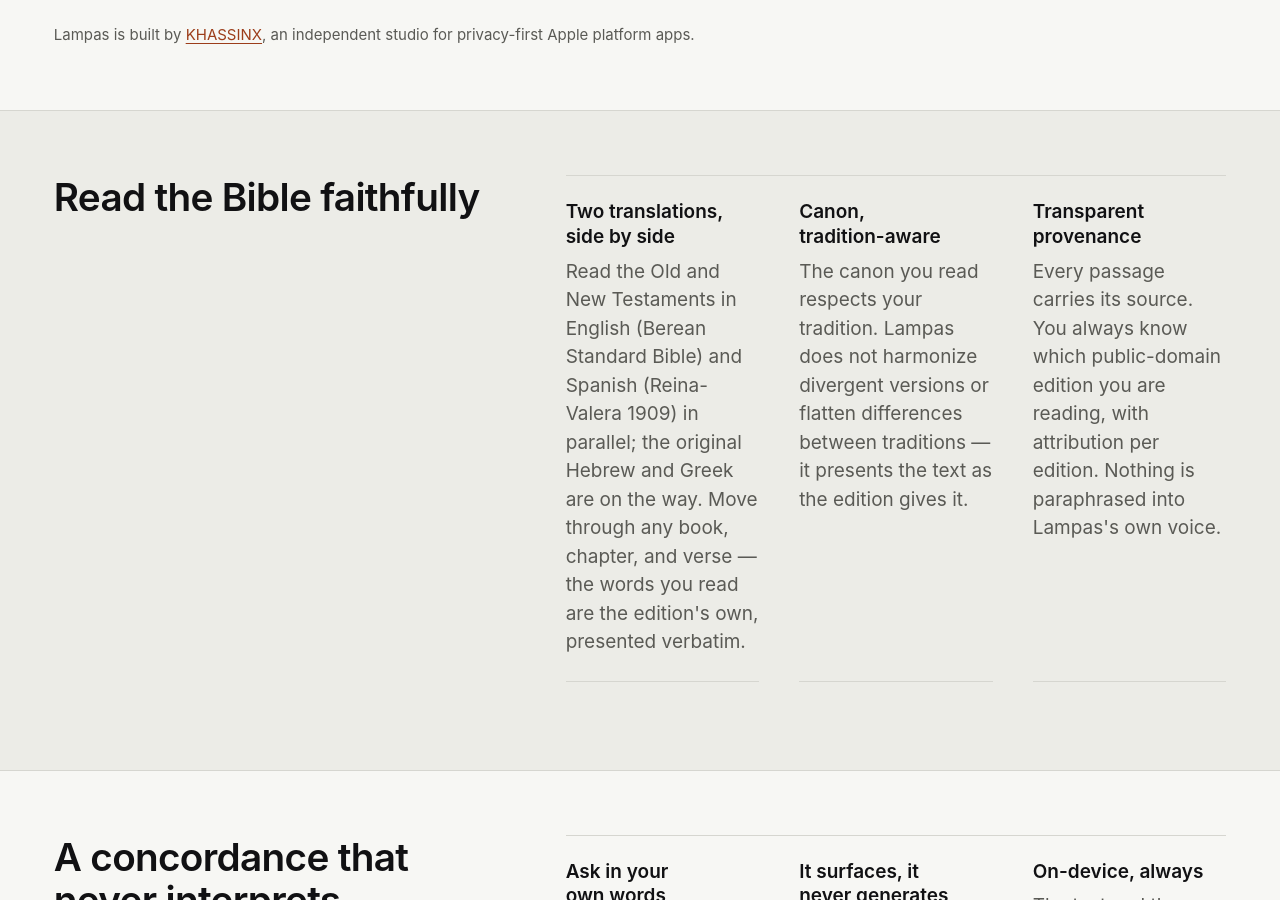
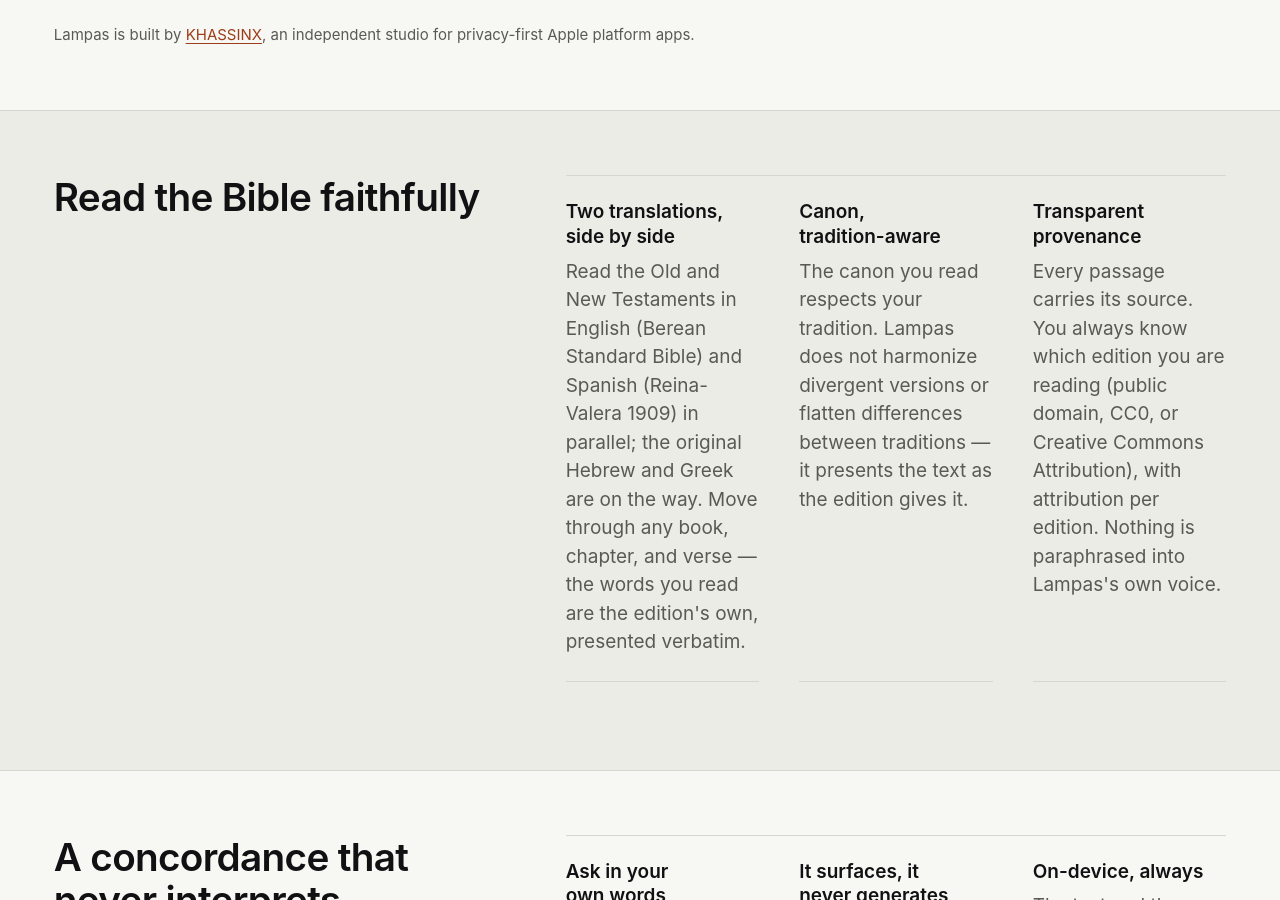
Before and after one commit to KhassinX/lampas-web, a Jekyll site: the page built from index.html, in a window 1280 px wide and 900 px high, scrolled down 467 px. Built offline with Jekyll 4.4.1, drawn with Linux system fonts in a browser that asks for light colours.

Commit message:
web: la portada y la descripción ya no dicen que todo es de dominio público (EN/ES)
Hay ediciones CC0 y CC BY: se usa el mismo literal que la página Legal.

Co-Authored-By: Claude Opus 5.5 <noreply@anthropic.com>
Claude-Session: https://claude.ai/code/session_01HcbMZm97AK2qBxhKYzgV1m

```diff
--- a/es/index.html
+++ b/es/index.html
@@ -35,7 +35,7 @@ canonical_es: /es/
 
       <article class="card">
         <h3>Procedencia transparente</h3>
-        <p>Cada pasaje lleva su fuente. Siempre sabes qué edición de dominio público estás leyendo, con atribución por edición. Nada se parafrasea a la voz de Lampas.</p>
+        <p>Cada pasaje lleva su fuente. Siempre sabes qué edición estás leyendo (dominio público, CC0 o Creative Commons Atribución), con atribución por edición. Nada se parafrasea a la voz de Lampas.</p>
       </article>
     </div>
   </div>
--- a/index.html
+++ b/index.html
@@ -35,7 +35,7 @@ canonical_es: /es/
 
       <article class="card">
         <h3>Transparent provenance</h3>
-        <p>Every passage carries its source. You always know which public-domain edition you are reading, with attribution per edition. Nothing is paraphrased into Lampas's own voice.</p>
+        <p>Every passage carries its source. You always know which edition you are reading (public domain, CC0, or Creative Commons Attribution), with attribution per edition. Nothing is paraphrased into Lampas's own voice.</p>
       </article>
     </div>
   </div>
```
Also changed, not shown: other parts of es/index.html (+1 -1 lines), other parts of index.html (+1 -1 lines).
